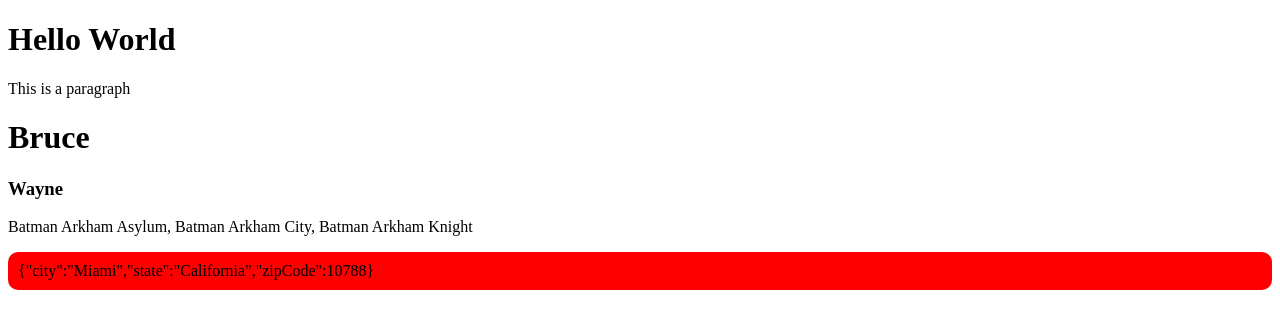
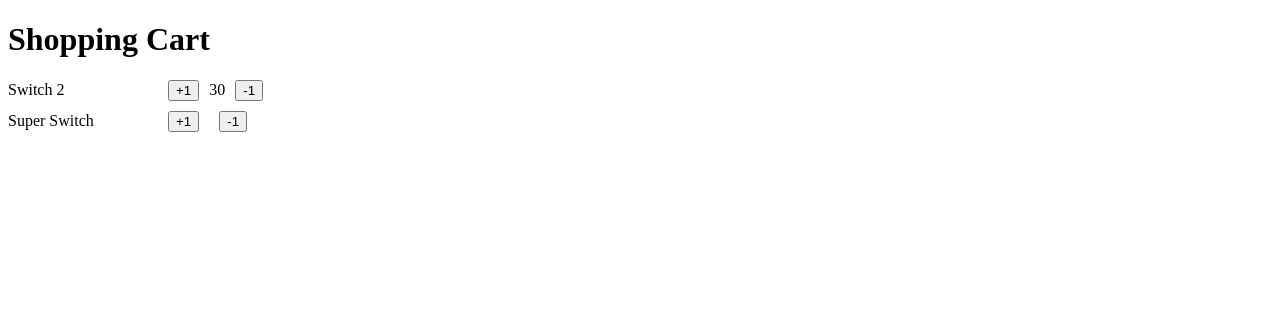
Before and after one commit to hreluz/fh-react-zero-to-expert, a React (Vite) app in the folder 02-first-steps/: page / in a window 1280 px wide. Shown: the top 328 px of the page. Built offline with nearby package versions, Linux system fonts and the light colour scheme.

Commit message:
02-first-steps: props

```diff
--- a/02-first-steps/src/FirstStepsApp.tsx
+++ b/02-first-steps/src/FirstStepsApp.tsx
@@ -1,8 +1,11 @@
+import { ItemCounter } from "./shopping-cart/ItemCounter";
+
 export function FirstStepsApp () {
     return (
         <>
-            <h1>Hello World</h1>
-            <p>This is a paragraph</p>
+            <h1>Shopping Cart</h1>
+            <ItemCounter name="Switch 2" quantity={30}/>
+            <ItemCounter name="Super Switch"/>
         </>
     )
 }
--- a/02-first-steps/src/main.tsx
+++ b/02-first-steps/src/main.tsx
@@ -6,6 +6,6 @@
 createRoot(document.getElementById('root')!).render(
   <StrictMode>
     <FirstStepsApp/>
-    <MyAwesomeApp/>
+    {/* <MyAwesomeApp/> */}
   </StrictMode>,
 )
--- /dev/null
+++ b/02-first-steps/src/shopping-cart/ItemCounter.tsx
@@ -0,0 +1,24 @@
+interface Props {
+    name: string;
+    quantity?: number;
+}
+
+export const ItemCounter = ({name, quantity}: Props) => {
+  return (
+    <section style={{
+        display: 'flex',
+        alignItems: 'center',
+        gap: 10,
+        marginTop: 10,
+    }}>
+        <span
+            style={{
+                width: 150
+            }}
+        >{name}</span>
+        <button>+1</button>
+        <span>{quantity}</span>
+        <button>-1</button>
+    </section>
+  )
+}
```
Also changed, not shown: 1 other file (tests, documents, lock files or other folders).
